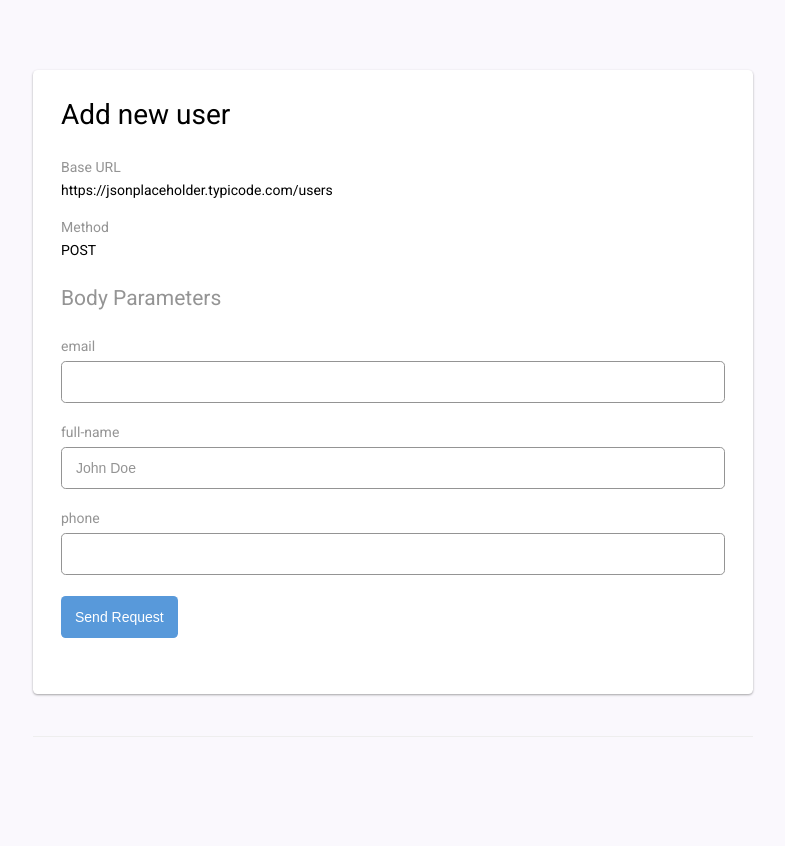
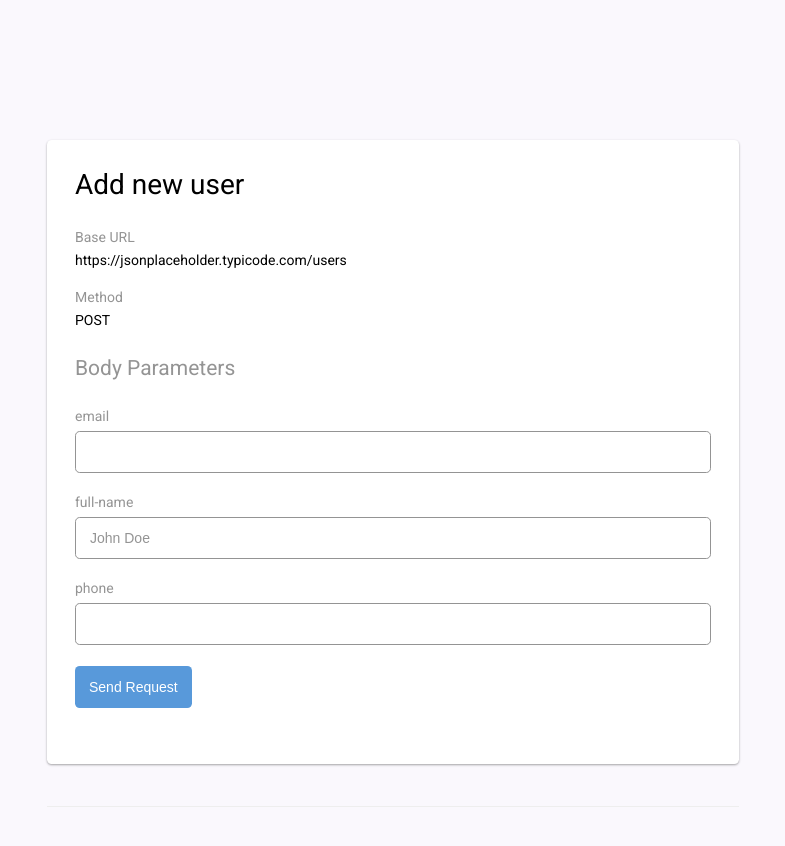
Before and after one commit to obatola/obas-api-explorer, a React (Create React App) app: page / in a window 1280 px wide. Shown: the top 846 px of the page, without its empty margins (247-1032 px from the left). Before the commit the page ends 800 px from the top, so only its background shows below. Built offline with nearby package versions, Linux system fonts and the light colour scheme.

Commit message:
Super bland and vanilla

```diff
--- a/src/APIConfig.ts
+++ b/src/APIConfig.ts
@@ -40,8 +40,7 @@ export interface APIConfigType {
   body?: BodySpec[];
 }
 
-export const apiConfigs: APIConfigType[] = [
-  {
+export const apiConfig: APIConfigType = {
   title: 'Add new user',
   url: 'https://jsonplaceholder.typicode.com/users',
   method: 'POST',
@@ -64,5 +63,4 @@ export const apiConfigs: APIConfigType[] = [
       pattern: '[0-9]{3}-[0-9]{3}-[0-9]{4}',
     },
   ],
-  },
-];
+};
--- a/src/App.tsx
+++ b/src/App.tsx
@@ -1,11 +1,33 @@
 import React from 'react';
-import Explorers from './components/explorerComponent/Explorers';
-import { apiConfigs, globalConfig } from './APIConfig';
+import { apiConfig, globalConfig } from './APIConfig';
+import {
+  Divider,
+  ExplorerWrapper,
+} from './components/explorerComponent/ExplorerComponent.style';
+import ExplorerComponent from './components/explorerComponent/ExplorerComponent';
+import RestConsole from './components/restConsole/RestConsole';
 
 function App() {
+  const renderRestConsole = () => {
+    if (globalConfig.viewRestConsole) {
+      return <RestConsole />;
+    }
+  };
+
   return (
     <div className="App">
-      <Explorers globalConfig={globalConfig} config={apiConfigs} />
+      <ExplorerWrapper>
+        <ExplorerWrapper>
+          <ExplorerComponent
+            title={apiConfig.title}
+            url={apiConfig.url}
+            body={apiConfig.body}
+            method={apiConfig.method}
+          />
+          <Divider />
+          {renderRestConsole()}
+        </ExplorerWrapper>
+      </ExplorerWrapper>
     </div>
   );
 }
--- a/src/components/explorerComponent/Explorers.tsx
+++ /dev/null
@@ -1,33 +0,0 @@
-import React, { ReactElement } from 'react';
-import { APIConfigType, GlobalConfigType } from '../../APIConfig';
-import ExplorerComponent from './ExplorerComponent';
-import RestConsole from '../restConsole/RestConsole';
-import { Divider, ExplorerWrapper } from './ExplorerComponent.style';
-
-interface ExplorersProps {
-  viewRestConsole?: boolean;
-  config: APIConfigType[];
-  globalConfig: GlobalConfigType;
-}
-
-function Explorers({ config, globalConfig }: ExplorersProps): ReactElement {
-  const explorerDivs = config.map((explorerConfig, index) => (
-    <ExplorerComponent {...explorerConfig} key={index} />
-  ));
-
-  const renderRestConsole = () => {
-    if (globalConfig.viewRestConsole) {
-      return <RestConsole />;
-    }
-  };
-
-  return (
-    <ExplorerWrapper>
-      {explorerDivs}
-      <Divider />
-      {renderRestConsole()}
-    </ExplorerWrapper>
-  );
-}
-
-export default Explorers;
```
Also changed, not shown: 1 other file (tests, documents, lock files or other folders). Lines whose indentation alone changed are shown as unchanged.
